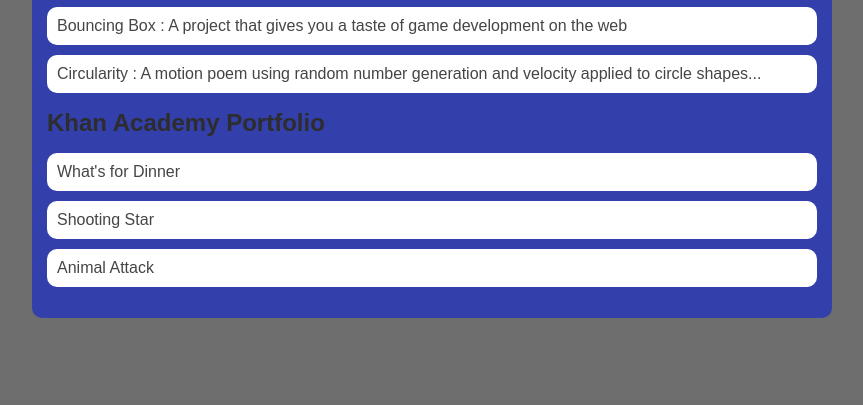
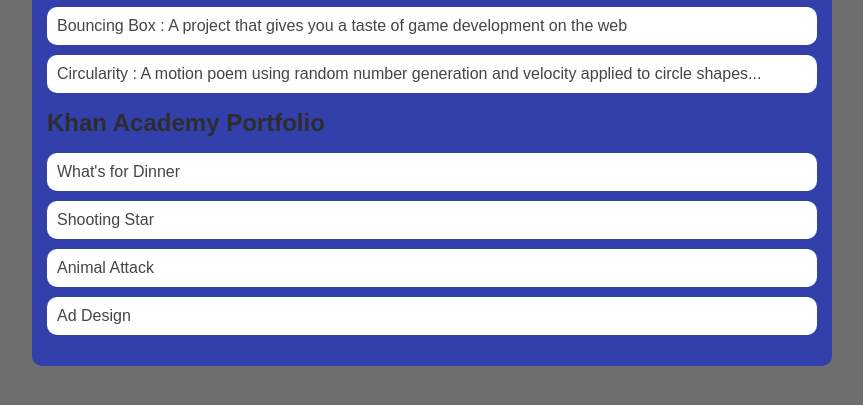
Before and after one commit to Timur-Bolukbas/Timur-Bolukbas.github.io, a plain HTML site: page portfolio.html in a window 1280 px wide. Shown: the part 217-622 px from the top of the page, without its empty margins (208-1071 px from the left). Drawn offline with Linux system fonts and the light colour scheme.

Commit message:
Added Ad Design

```diff
--- a/portfolio.html
+++ b/portfolio.html
@@ -32,6 +32,7 @@
             <li><a href="https://www.khanacademy.org/computer-programming/spin-off-of-project-whats-for-dinner/5856830029217792?authuser=0">What's for Dinner</a></li>
             <li><a href="https://www.khanacademy.org/computer-programming/spin-off-of-project-shooting-star/4708743772553216">Shooting Star </a></li>
             <li><a href="https://www.khanacademy.org/computer-programming/spin-off-of-project-animal-attack/6537101429882880?authuser=0">Animal Attack</a></li>
+            <li><a href="https://www.khanacademy.org/computer-programming/spin-off-of-project-ad-design/5853798628507648">Ad Design</a></li>
          </ul>
        </div>
       </main>
```
